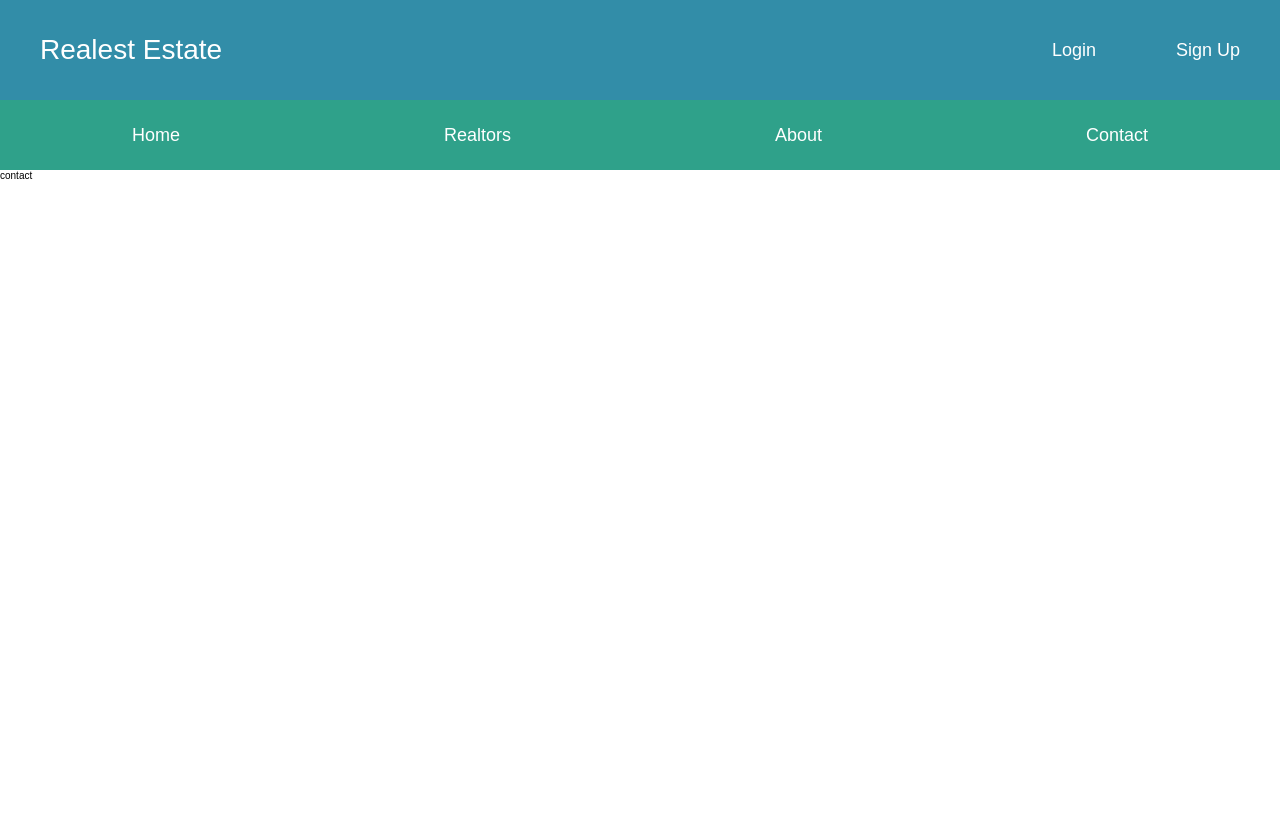
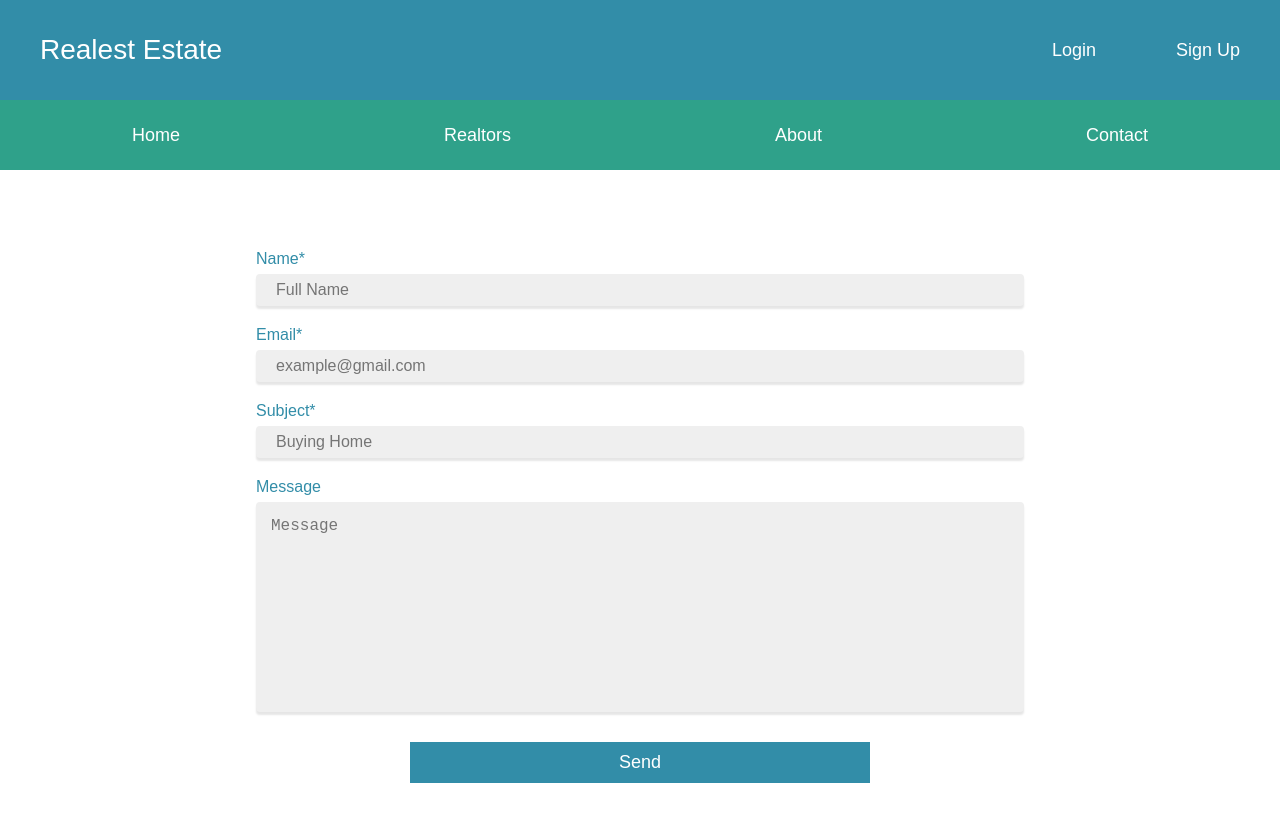
Before and after one commit to Antonio0512/Estate-Explorer, a React (Create React App) app in the folder frontend/: page /contact in a window 1280 px wide. Shown: the top 822 px of the page. Before the commit the page ends 800 px from the top, so only its background shows below. Built offline with nearby package versions, Linux system fonts and the light colour scheme.

Commit message:
Adding the Contact container and made it work perfectly

```diff
--- a/frontend/src/containers/Contact.js
+++ b/frontend/src/containers/Contact.js
@@ -1,9 +1,130 @@
-import React from "react";
+import React, {useState, useEffect, useContext} from 'react';
+import {Helmet} from 'react-helmet';
+import {TailSpin} from 'react-loader-spinner';
+import {sendEmail} from "../services/contactService";
+import {AuthContext} from "../contexts/authContext";
 
 export const Contact = () => {
+    const {auth} = useContext(AuthContext);
+    const [successMessage, setSuccessMessage] = useState("")
+    const [errorMessage, setErrorMessage] = useState("")
+
+    useEffect(() => {
+        window.scrollTo(0, 0);
+    }, []);
+
+    const [formData, setFormData] = useState({
+        name: '',
+        email: '',
+        subject: '',
+        message: ''
+    });
+
+    const [loading, setLoading] = useState(false);
+
+    const onChange = e => setFormData({...formData, [e.target.name]: e.target.value});
+
+    const onSubmit = async (e) => {
+        e.preventDefault();
+        setLoading(true);
+        try {
+            const result = await sendEmail(formData, auth.token);
+            setSuccessMessage(result);
+        } catch (error) {
+            if (error.response && error.response.message) {
+                setErrorMessage(error.response.data.error);
+            } else {
+                console.error(error);
+            }
+        } finally {
+            setLoading(false);
+            formData['name'] = "";
+            formData['email'] = "";
+            formData['subject'] = "";
+            formData['message'] = "";
+        }
+    };
+
     return (
-        <div>
-            contact
+        <div className='contact'>
+            <Helmet>
+                <title>Realest Estate - Contact</title>
+                <meta
+                    name='description'
+                    content='Contact us'
+                />
+            </Helmet>
+            <form className='contact__form' onSubmit={e => onSubmit(e)}>
+                <label className='contact__form__label' htmlFor='name'>Name*</label>
+                <input
+                    className='contact__form__input'
+                    name='name'
+                    type='text'
+                    placeholder='Full Name'
+                    onChange={e => onChange(e)}
+                    value={formData.name}
+                    required
+                />
+                <label className='contact__form__label' htmlFor='email'>Email*</label>
+                <input
+                    className='contact__form__input'
+                    name='email'
+                    type='email'
+                    placeholder='example@gmail.com'
+                    onChange={e => onChange(e)}
+                    value={formData.email}
+                    required
+                />
+                <label className='contact__form__label' htmlFor='subject'>Subject*</label>
+                <input
+                    className='contact__form__input'
+                    name='subject'
+                    type='text'
+                    placeholder='Buying Home'
+                    onChange={e => onChange(e)}
+                    value={formData.subject}
+                    required
+                />
+                <label className='contact__form__label' htmlFor='message'>Message</label>
+                <textarea
+                    className='contact__form__textarea'
+                    name='message'
+                    cols='30'
+                    rows='10'
+                    placeholder='Message'
+                    onChange={e => onChange(e)}
+                    value={formData.message}
+                />
+                {loading ?
+                    <div className='contact__form__loader'>
+                        <TailSpin
+                            type="Oval"
+                            color="#424242"
+                            height={50}
+                            width={50}
+                        />
+                    </div> :
+                    <button className='contact__form__button' type='submit'>Send</button>
+                }
+                {errorMessage && (
+                    <div className="alert-section">
+                        {
+                            <div className={`alert alert--error`}>
+                                {errorMessage.error}
+                            </div>
+                        }
+                    </div>
+                )}
+                {successMessage && (
+                    <div className="alert-section">
+                        {
+                            <div className={`alert alert--success`}>
+                                {successMessage.success}
+                            </div>
+                        }
+                    </div>
+                )}
+            </form>
         </div>
     );
-}
+};
--- a/frontend/src/containers/RealtorDetails.js
+++ b/frontend/src/containers/RealtorDetails.js
@@ -33,7 +33,6 @@ export const RealtorDetails = () => {
             </Helmet>
             <div className='listingdetail__header'>
                 <h1 className='listingdetail__title'>{realtor.name}</h1>
-                <p className='listingdetail__location'>{realtor.city}, {realtor.state}</p>
             </div>
             <div className='row'>
                 <div className='listingdetail__breadcrumb'>
--- a/frontend/src/sass/components/_alert.scss
+++ b/frontend/src/sass/components/_alert.scss
@@ -8,6 +8,7 @@
   height: 4rem;
   padding: 1rem 2rem;
   margin-bottom: 1rem;
+  text-align: center;
 
   &--success {
     background-color: #28a745;
--- a/frontend/src/sass/pages/_contacts.scss
+++ b/frontend/src/sass/pages/_contacts.scss
@@ -0,0 +1,74 @@
+@import "../abstracts/variables";
+
+.contact {
+  margin-bottom: 6rem;
+
+  &__form {
+    display: flex;
+    flex-direction: column;
+    margin-top: 8rem;
+    margin-left: 20%;
+    margin-right: 20%;
+
+    @include respond(tab-port) {
+      margin-bottom: 6rem;
+      margin-top: 4rem;
+    }
+
+    &__label {
+      font-size: 1.6rem;
+      margin-bottom: 0.6rem;
+      color: $color-primary;
+    }
+
+    &__input {
+      margin-bottom: 2rem;
+      height: 3.2rem;
+      padding: 1.5rem 2rem;
+      font-size: 1.6rem;
+      outline-color: $color-primary;
+      caret-color: $color-primary;
+      color: $color-grey-dark;
+      border: none;
+      background-color: $color-grey-light;
+      border-radius: 0.4rem;
+      box-shadow: 0 0.3rem 0.2rem rgba(0, 0, 0, 0.1);
+    }
+
+    &__textarea {
+      margin-bottom: 2rem;
+      padding: 1.5rem;
+      font-size: 1.6rem;
+      outline-color: $color-primary;
+      caret-color: $color-primary;
+      border: none;
+      background-color: $color-grey-light;
+      border-radius: 0.4rem;
+      box-shadow: 0 0.3rem 0.2rem rgba(0, 0, 0, 0.1);
+      resize: none;
+    }
+
+    &__button {
+      font-size: 1.8rem;
+      padding: 1rem 2rem;
+      width: 60%;
+      margin-left: 20%;
+      background-color: $color-primary;
+      color: $color-white;
+      border: none;
+      cursor: pointer;
+      margin-top: 1rem;
+      outline: none;
+
+      &:hover {
+        background-color: $color-tertiary;
+      }
+    }
+
+    &__loader {
+      display: flex;
+      justify-content: center;
+      align-items: center;
+    }
+  }
+}
--- /dev/null
+++ b/frontend/src/services/contactService.js
@@ -0,0 +1,21 @@
+import axios from "axios";
+
+const BASE_URL = 'http://localhost:8000/api/contacts/'
+
+
+export const sendEmail = async (credentials, token) => {
+    try {
+        const result = await axios.post(`${BASE_URL}`, credentials,
+                {
+                    headers: {
+                        "Authorization":
+                            `Token ${token}`
+                    }
+                }
+            )
+        ;
+        return result.data;
+    } catch (error) {
+        throw error;
+    }
+};
```
Also changed, not shown: frontend/src/containers/About.js (+15 -57 lines), 1 other file (tests, documents, lock files or other folders). Lines whose indentation alone changed are shown as unchanged.
